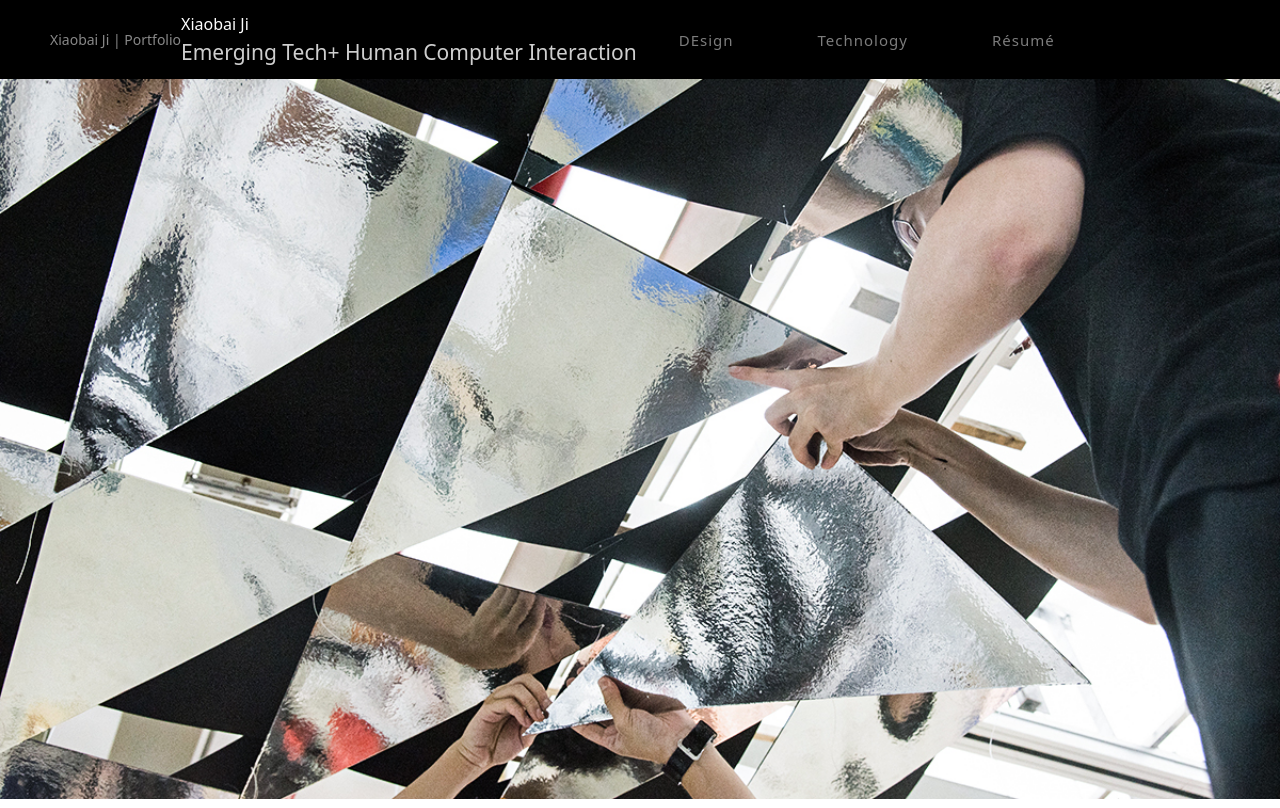
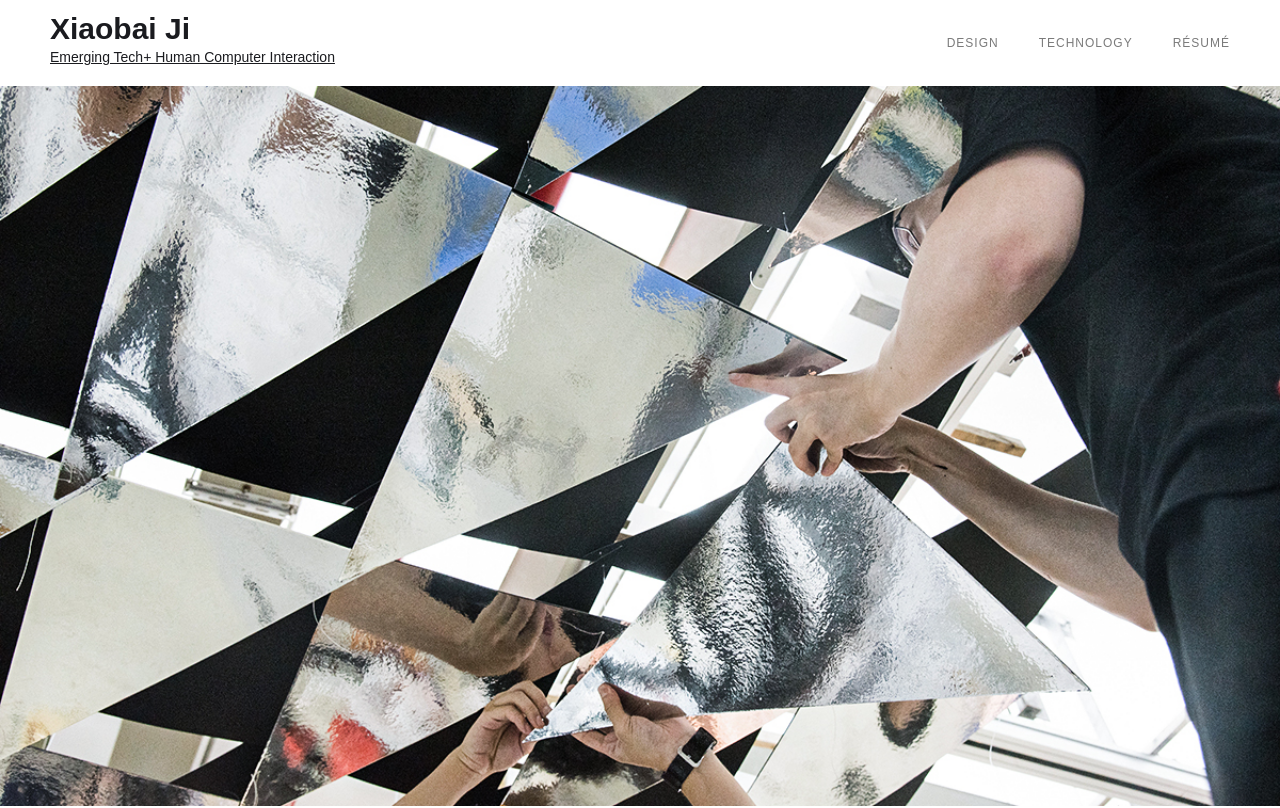
Before and after one commit to Xiaobai-Ji/Machine-Space, a plain HTML site: page index.html in a window 1280 px wide. Shown: the top 808 px of the page. Drawn offline with Linux system fonts and the light colour scheme; a web font is replaced by a local one.

Commit message:
Update index.html

```diff
--- a/index.html
+++ b/index.html
@@ -1,6 +1,5 @@
 <!DOCTYPE html>
 <!-- Last Published: Sat Mar 21 2020 03:01:28 GMT+0000 (Coordinated Universal Time) -->
-<html data-wf-domain="xiaobai-cdn.webflow.io" data-wf-page="5e3396fc806f6d0c4d023b1e" data-wf-site="5e3396fb806f6d36cb023b10" data-wf-status="1" class="w-mod-js w-mod-ix wf-montserrat-n3-active wf-montserrat-n4-active wf-roboto-n3-active wf-roboto-n4-active wf-roboto-n7-active wf-montserrat-n1-active wf-montserrat-i1-active wf-montserrat-n2-active wf-montserrat-i2-active wf-montserrat-i3-active wf-montserrat-i4-active wf-montserrat-n5-active wf-montserrat-n6-active wf-montserrat-i6-active wf-montserrat-n7-active wf-montserrat-i7-active wf-montserrat-n8-active wf-montserrat-i8-active wf-montserrat-n9-active wf-montserrat-i5-active wf-roboto-n1-active wf-montserrat-i9-active wf-roboto-i1-active wf-roboto-i4-active wf-roboto-i3-active wf-roboto-n5-active wf-roboto-i5-active wf-roboto-n9-active wf-roboto-i9-active wf-roboto-i7-active wf-active">
 <head>
 <meta http-equiv="content-type" content="text/html; charset=UTF-8">
 <meta charset="utf-8">
@@ -19,21 +18,19 @@
 <link href="https://uploads-ssl.webflow.com/5e3396fb806f6d36cb023b10/5e74d86417d5876b8a8b9cc9_logo2.png" rel="apple-touch-icon">
 </head>
 <body>
-  <div data-collapse="medium" data-animation="default" data-duration="300" role="banner" class="navigation w-nav">
-    <div class="navigation-items">
-      <div class="text-block">Xiaobai Ji | Portfolio</div>
-      <div><a href="https://xiaobai.webflow.io/" aria-current="page" class="link-block-6 w-inline-block w--current">
-        <div class="text-block-4">Xiaobai Ji</div>
-        <div class="text-block-5">Emerging Tech+ Human Computer Interaction</div>
-        </a></div>
-      <div class="navigation-wrap">
-        <nav role="navigation" class="navigation-items w-nav-menu"><a href="https://xiaobai.webflow.io/#UXHeading" class="navigation-item w-nav-link">DEsign</a><a href="https://xiaobai.webflow.io/#" class="navigation-item w-nav-link">Technology</a><a href="https://drive.google.com/file/d/1H6og5RGlK3MsugwWZ9KQrvQ2t33ahHQA/view?usp=sharing" target="_blank" class="navigation-item _1 w-nav-link">Résumé</a></nav>
-        <div class="menu-button w-nav-button"><img src="./Portfolio - Webflow HTML website template_files/5cecdea15d0f47438ba5b012_menu-icon.png" width="22" alt="" class="menu-icon"></div>
-      </div>
+<div data-collapse="medium" data-animation="default" data-duration="300" role="banner" class="navigation-3 w-nav">
+  <div class="navigation-items-2">
+    <div><a href="http://xiaobai.webflow.io/" class="link-block-6 w-inline-block">
+      <div class="text-block-9">Xiaobai Ji</div>
+      <div class="text-block-10">Emerging Tech+ Human Computer Interaction</div>
+      </a></div>
+    <div class="navigation-wrap-2">
+      <nav role="navigation" class="navigation-items-2 w-nav-menu"><a href="http://xiaobai.webflow.io/#UXHeading" class="navigation-item-2 w-nav-link">Design</a><a href="http://xiaobai.webflow.io/#TechnologyHeading" class="navigation-item-2 w-nav-link">Technology</a><a href="https://drive.google.com/file/d/1H6og5RGlK3MsugwWZ9KQrvQ2t33ahHQA/view?usp=sharing" target="_blank" class="navigation-item-2 _1 w-nav-link">Résumé</a></nav>
+      <div class="menu-button w-nav-button"><img src="This%20Form%20does%20not%20Exist_files/5e3396fc806f6d4fb8023b2a_menu-icon.png" alt="" class="menu-icon" width="22"></div>
     </div>
-    <div class="w-nav-overlay" data-wf-ignore=""></div>
   </div>
-
+  <div class="w-nav-overlay" data-wf-ignore=""></div>
+</div>
 <!--
 	Original content by webflow
 	<div class="herosectionphoto"><img src="Programming%20Material%20Intelligence_files/5e74b7655820efbf5fe039b0_MachineSpace_icon.jpg" srcset="https://uploads-ssl.webflow.com/5e3396fb806f6d36cb023b10/5e74b7655820efbf5fe039b0_Machine%26Space_icon-p-500.jpeg 500w, https://uploads-ssl.webflow.com/5e3396fb806f6d36cb023b10/5e74b7655820efbf5fe039b0_Machine%26Space_icon-p-800.jpeg 800w, https://uploads-ssl.webflow.com/5e3396fb806f6d36cb023b10/5e74b7655820efbf5fe039b0_Machine%26Space_icon-p-1080.jpeg 1080w, https://uploads-ssl.webflow.com/5e3396fb806f6d36cb023b10/5e74b7655820efbf5fe039b0_Machine%26Space_icon.jpg 1200w" sizes="100vw" alt="" class="image-15"></div>
```
